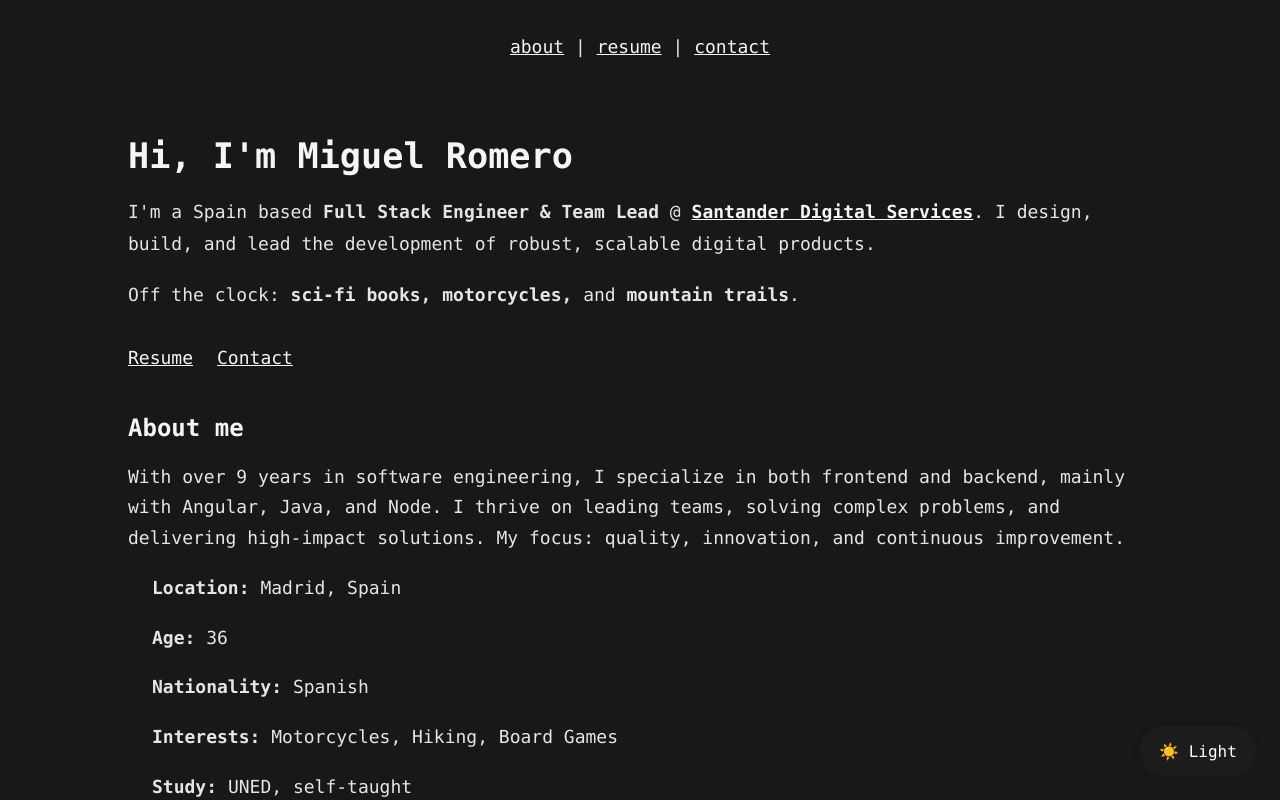
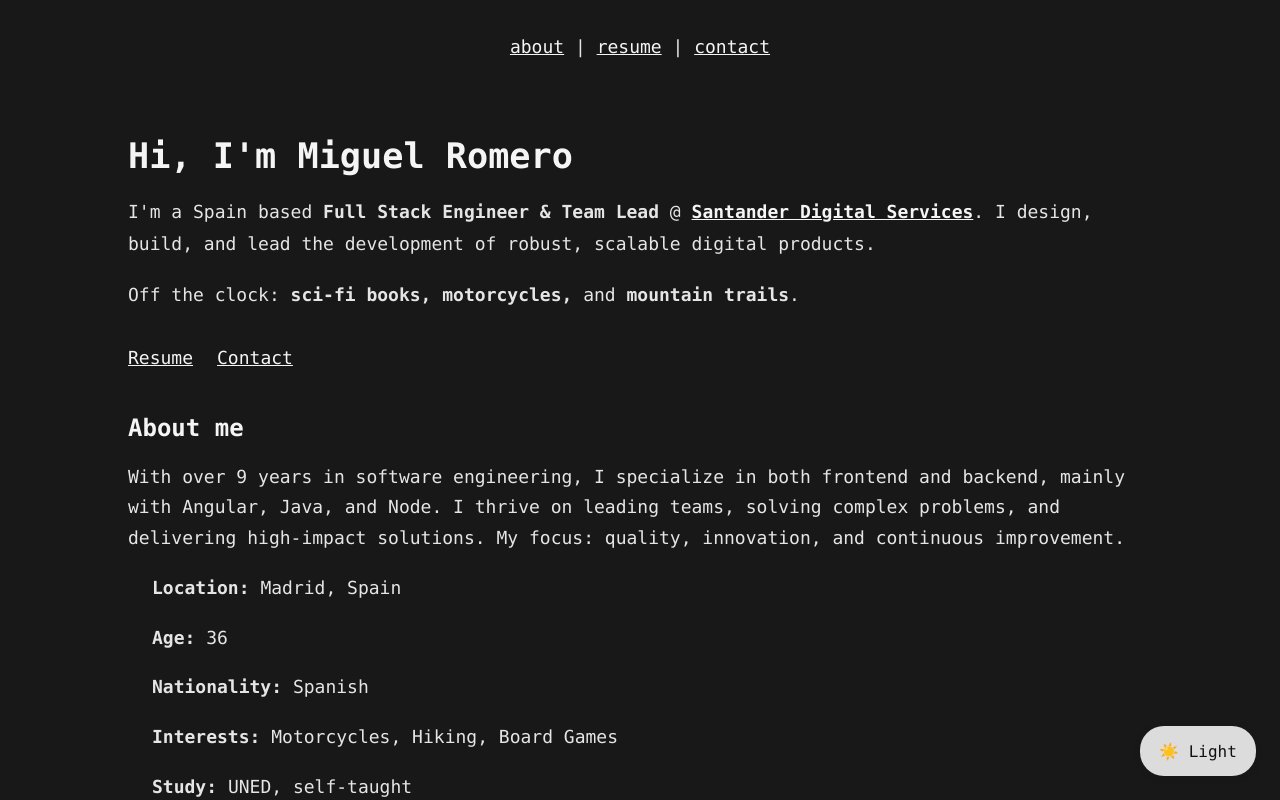
Before and after one commit to mromerolopez/resume, a Next.js app: page /resume/ in a window 1280 px wide. Shown: the top 800 px of the page. Built offline with nearby package versions, Linux system fonts and the light colour scheme.

Commit message:
Little tweak

```diff
--- a/src/components/Layout/Page.tsx
+++ b/src/components/Layout/Page.tsx
@@ -45,8 +45,8 @@ const Page: NextPage<PropsWithChildren<HomepageMeta>> = memo(({children, title,
           right: 24,
           bottom: 24,
           zIndex: 1000,
-          background: 'rgba(30,30,30,0.85)',
-          color: '#fff',
+          background: isLight ? 'rgba(30,30,30,0.85)' : 'rgba(255,255,255,0.85)',
+          color: isLight ? '#fff' : '#111',
           border: 'none',
           borderRadius: 24,
           padding: '0.7em 1.2em',
```
